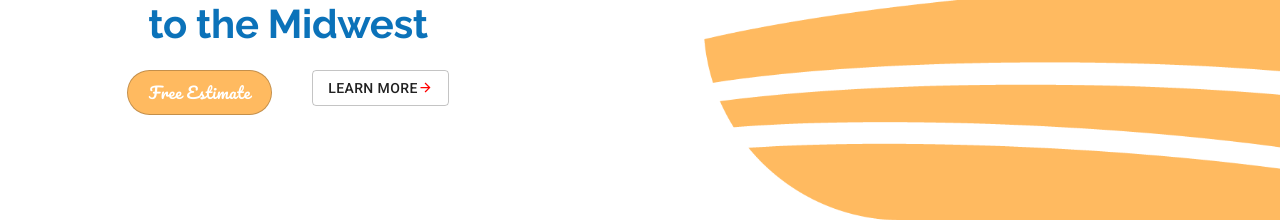
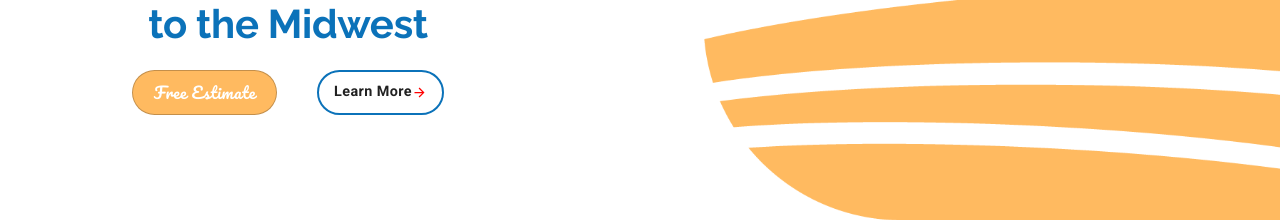
Before and after one commit to mitushaa/arc-development, a React (Create React App) app: page / in a window 1280 px wide. Shown: the part 236-458 px from the top of the page. Built offline with nearby package versions, Linux system fonts and the light colour scheme.

Commit message:
Learn Button Hero

```diff
--- a/src/components/LandingPage.js
+++ b/src/components/LandingPage.js
@@ -33,7 +33,18 @@ const useStyles = makeStyles(theme => ({
     },
     buttonContainer: {
         marginTop: "1rem"
-    }
+    },
+    learnButtonHero: {
+        borderColor: theme.palette.common.blue,
+        borderWidth: 2,
+        textTransform: "none",
+        borderRadius: 50,
+        fontFamily: "Roboto",
+        fontWeight: "bold",
+        fontSize: "0.9rem",
+        height: 45,
+        weight: 145
+        }
 
 }));
 
@@ -66,7 +77,7 @@ export default function LandingPage() {
 <Grid item>
 
 
-<Button variant = "outlined">Learn More
+<Button variant = "outlined" className={classes.learnButtonHero}>Learn More
 <ButtonArrow width={15} height={15} fill="red" />
 
 </Button>
```
Also changed, not shown: 1 other file (tests, documents, lock files or other folders).
